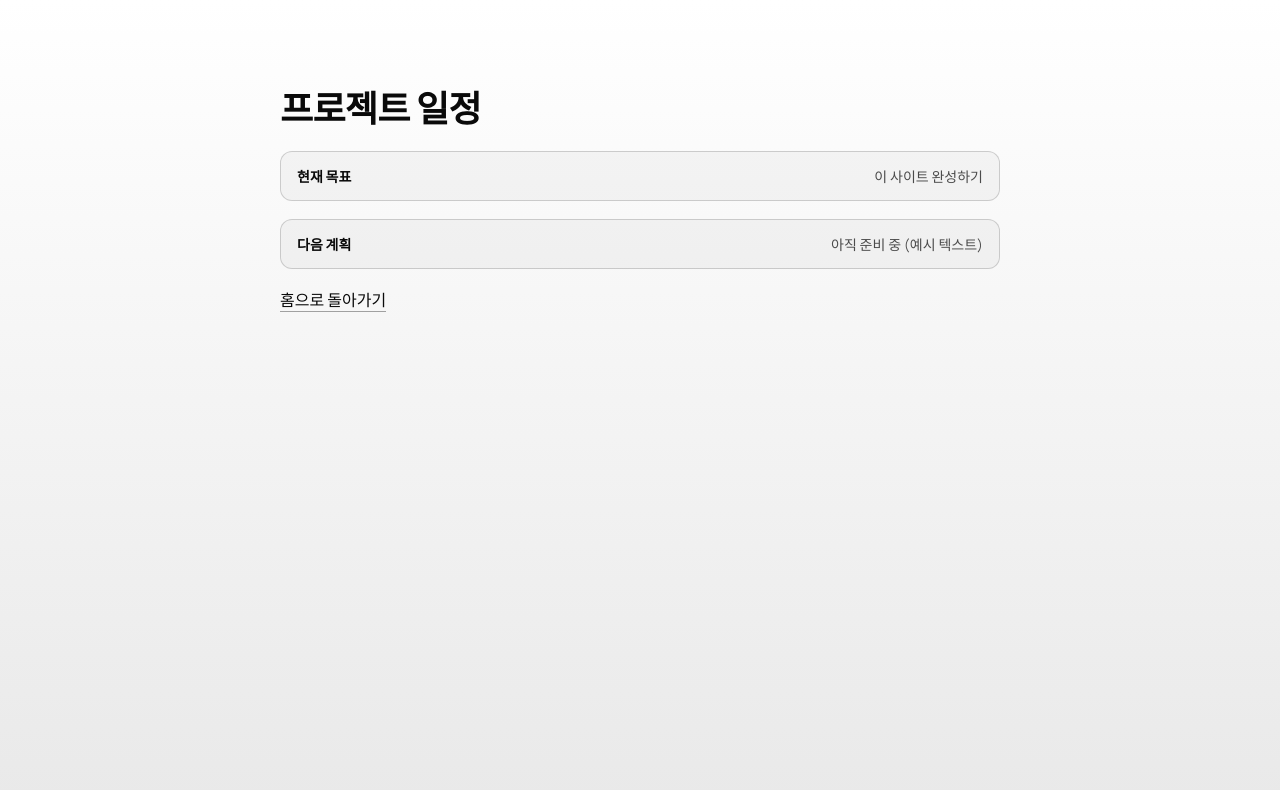
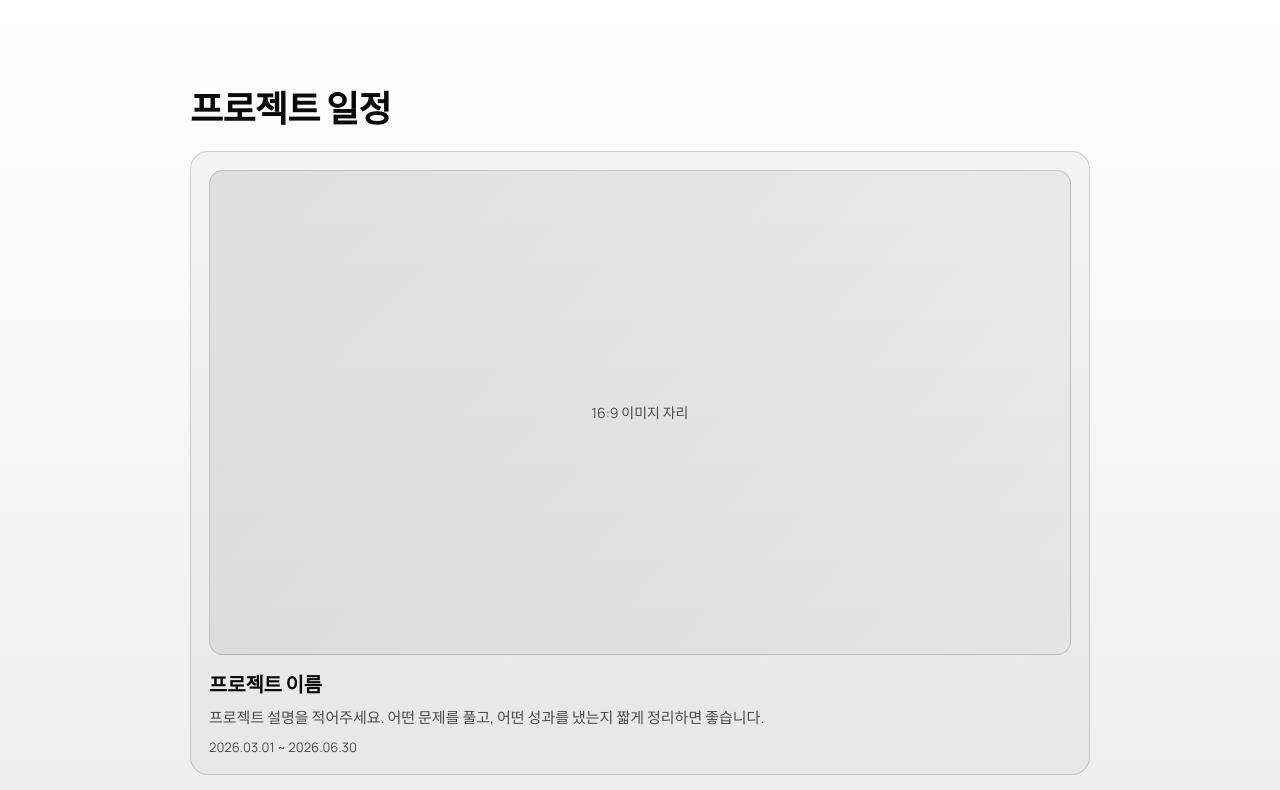
Before and after one commit to KimWeek/kimweek.github.io, a plain HTML site: page schedule/index.html in a window 1280 px wide. Shown: the top 790 px of the page. Drawn offline with Linux system fonts and the light colour scheme.

Commit message:
Add project details section to schedule page

```diff
--- a/schedule/index.html
+++ b/schedule/index.html
@@ -27,7 +27,7 @@
     }
 
     .wrap {
-      max-width: 720px;
+      max-width: 900px;
       margin: 0 auto;
       display: grid;
       gap: 18px;
@@ -37,6 +37,50 @@
       margin: 0;
       font-size: 36px;
       letter-spacing: -0.02em;
+    }
+
+    .project-card {
+      border-radius: 18px;
+      border: 1px solid rgba(255, 255, 255, 0.16);
+      background: rgba(255, 255, 255, 0.04);
+      padding: 18px;
+      display: grid;
+      gap: 14px;
+    }
+
+    .thumb {
+      width: 100%;
+      aspect-ratio: 16 / 9;
+      border-radius: 14px;
+      border: 1px solid rgba(255, 255, 255, 0.2);
+      background: linear-gradient(135deg, rgba(255, 255, 255, 0.12), rgba(255, 255, 255, 0.02));
+      display: grid;
+      place-items: center;
+      color: var(--muted);
+      font-size: 14px;
+    }
+
+    .meta {
+      display: grid;
+      gap: 8px;
+    }
+
+    .name {
+      font-size: 20px;
+      font-weight: 600;
+      letter-spacing: -0.01em;
+    }
+
+    .desc {
+      margin: 0;
+      color: var(--muted);
+      line-height: 1.6;
+      font-size: 15px;
+    }
+
+    .period {
+      font-size: 13px;
+      color: var(--muted);
     }
 
     .item {
@@ -71,6 +115,16 @@
         --muted: #4b4b4b;
       }
 
+      .project-card {
+        border-color: rgba(0, 0, 0, 0.16);
+        background: rgba(0, 0, 0, 0.03);
+      }
+
+      .thumb {
+        border-color: rgba(0, 0, 0, 0.16);
+        background: linear-gradient(135deg, rgba(0, 0, 0, 0.08), rgba(0, 0, 0, 0.02));
+      }
+
       .item {
         border-color: rgba(0, 0, 0, 0.16);
         background: rgba(0, 0, 0, 0.03);
@@ -85,6 +139,14 @@
 <body>
   <div class="wrap">
     <h1>프로젝트 일정</h1>
+    <div class="project-card">
+      <div class="thumb">16:9 이미지 자리</div>
+      <div class="meta">
+        <div class="name">프로젝트 이름</div>
+        <p class="desc">프로젝트 설명을 적어주세요. 어떤 문제를 풀고, 어떤 성과를 냈는지 짧게 정리하면 좋습니다.</p>
+        <div class="period">2026.03.01 ~ 2026.06.30</div>
+      </div>
+    </div>
     <div class="item">
       <span>현재 목표</span>
       <div>이 사이트 완성하기</div>
```
